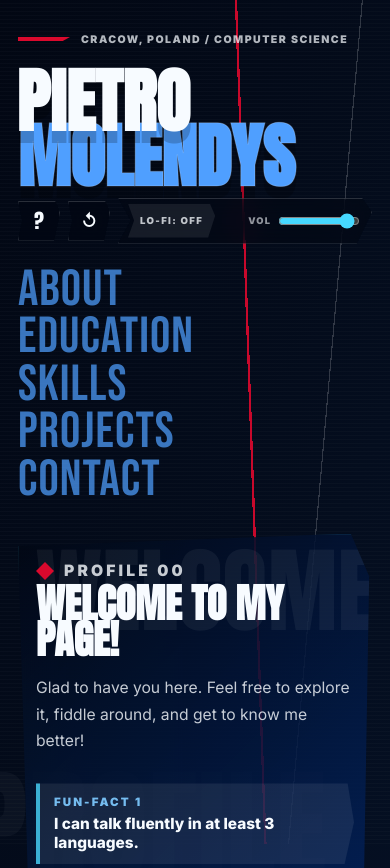
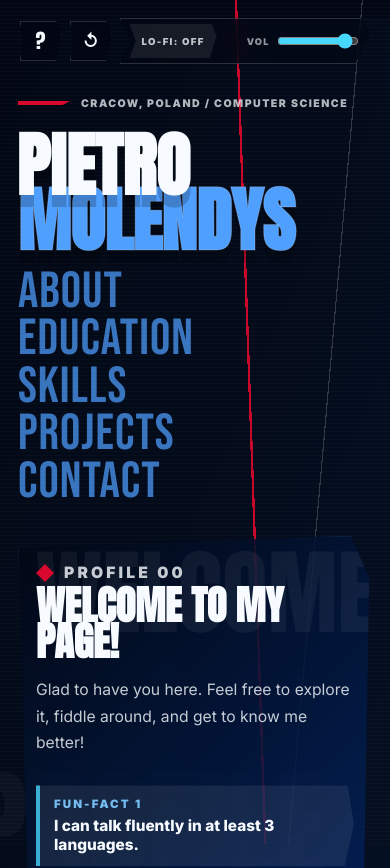
Before and after one commit to Pedritos22/Pedritos22.github.io, a plain HTML site: page index.html in a window 390 px wide. Shown: the top 868 px of the page. Drawn offline with Linux system fonts and the light colour scheme.

Commit message:
refactor: Move HUD tools out of main into their own header

```diff
--- a/css/hud.css
+++ b/css/hud.css
@@ -121,10 +121,11 @@
 
 @media (max-width: 920px) {
   .top-tools {
-    position: static;
-    align-self: flex-start;
-    width: min(100%, 360px);
-    margin: -4px 0 2px;
+    position: relative;
+    top: auto;
+    right: auto;
+    width: min(calc(100% - 2 * clamp(18px, 5vw, 36px)), 360px);
+    margin: 18px clamp(18px, 5vw, 36px) 0;
     justify-content: flex-start;
   }
 
@@ -157,7 +158,7 @@
 
 @media (max-width: 620px) {
   .top-tools {
-    width: 100%;
+    width: auto;
     gap: 8px;
   }
 
--- a/index.html
+++ b/index.html
@@ -63,6 +63,21 @@
   <!-- Background layers (canvas, skyline, butterflies) are mounted here by js/background.js & co. -->
   <div class="fx-root" aria-hidden="true"></div>
 
+  <!-- HUD: date/moon/time + tools + audio controls (js/hud.js) -->
+  <header class="hud">
+    <div class="top-tools" aria-label="Site tools">
+      <button class="help-toggle" type="button" aria-expanded="false" aria-controls="hint-panel" title="Easter egg hints">?</button>
+      <button class="reset-toggle" type="button" title="Reset easter eggs" aria-label="Reset easter eggs">↺</button>
+      <div class="audio-controls" aria-label="Lo-fi controls">
+        <button class="audio-toggle" type="button" aria-pressed="false">Lo-fi: off</button>
+        <label class="volume-control">
+          Vol
+          <input class="volume-slider" type="range" min="0" max="100" value="92" aria-label="Lo-fi volume" />
+        </label>
+      </div>
+    </div>
+  </header>
+
   <main class="shell">
     <section class="identity" aria-labelledby="site-title">
       <p class="status-line">Cracow, Poland / Computer Science</p>
@@ -72,18 +87,6 @@
           <span>Molendys</span>
         </button>
       </h1>
-
-      <div class="top-tools" aria-label="Site tools">
-        <button class="help-toggle" type="button" aria-expanded="false" aria-controls="hint-panel" title="Easter egg hints">?</button>
-        <button class="reset-toggle" type="button" title="Reset easter eggs" aria-label="Reset easter eggs">↺</button>
-        <div class="audio-controls" aria-label="Lo-fi controls">
-          <button class="audio-toggle" type="button" aria-pressed="false">Lo-fi: off</button>
-          <label class="volume-control">
-            Vol
-            <input class="volume-slider" type="range" min="0" max="100" value="92" aria-label="Lo-fi volume" />
-          </label>
-        </div>
-      </div>
 
       <nav class="menu" aria-label="Profile sections">
         <button class="menu-item" type="button" data-code="01" data-section="about"><span class="menu-label">About</span></button>
```
